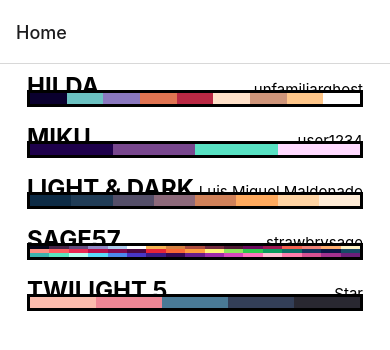
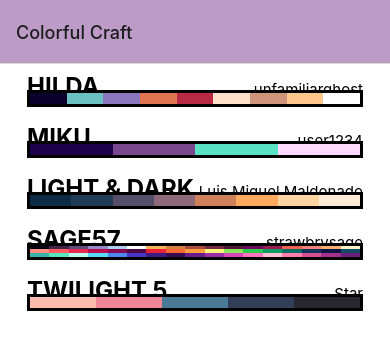
Before and after one commit to andreunderstars/colorful-craft, a React Native app: screen / in a window 390 px wide. Shown: the top 350 px of the page. Built offline with nearby package versions, Linux system fonts and the light colour scheme.

Commit message:
Change header color

```diff
--- a/App.js
+++ b/App.js
@@ -10,11 +10,17 @@ export default function App() {
   return (
     <NavigationContainer>
       <Stack.Navigator initialRouteName="Home">
-        <Stack.Screen name="Home" component={PaletteList} />
+        <Stack.Screen
+          name="Colorful Craft"
+          component={PaletteList}
+          options={{
+            headerStyle: { backgroundColor: "#BC9CC7" },
+          }}
+        />
         <Stack.Screen
           name="PalettePage"
           component={Palette}
-          options={{ title: "" }}
+          options={{ title: "", headerStyle: { backgroundColor: "#BC9CC7" } }}
         />
       </Stack.Navigator>
     </NavigationContainer>
```
